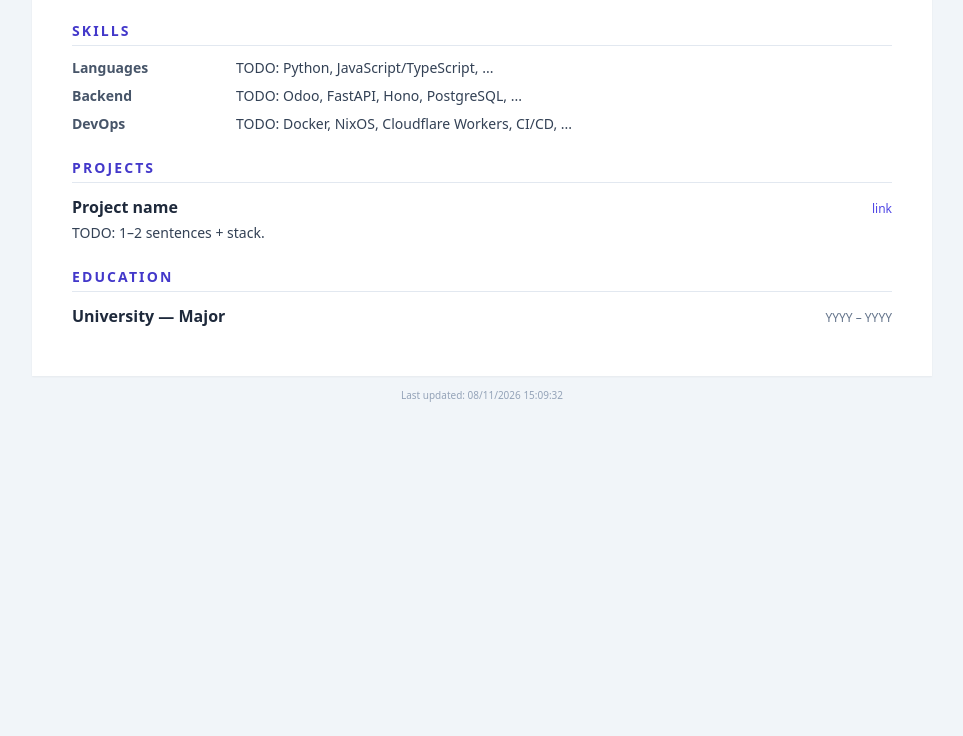
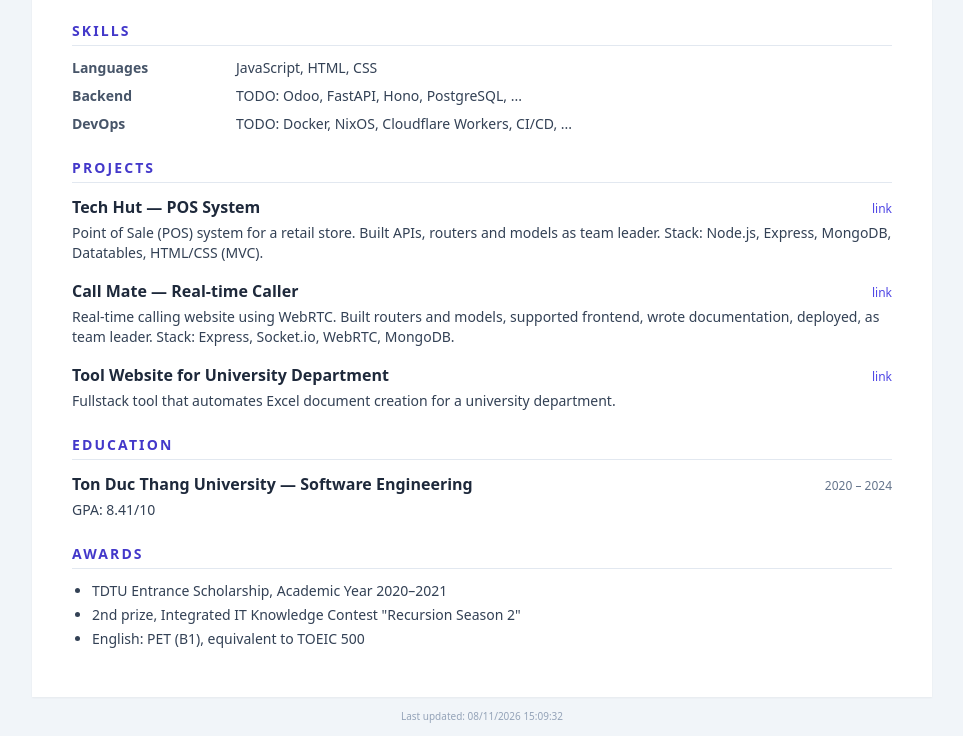
Before and after one commit to nguyenhuy158/resume, a website: page public/index.html in a window 1280 px wide. Shown: the part 551-1287 px from the top of the page, without its empty margins (158-1121 px from the left). Before the commit the page ends 966 px from the top, so only its background shows below. Drawn offline with nearby package versions, Linux system fonts and the light colour scheme.

Commit message:
feat: fill projects, education, awards from CV
Co-Authored-By: Claude Sonnet 5 <noreply@anthropic.com>

```diff
--- a/public/index.html
+++ b/public/index.html
@@ -141,7 +141,7 @@
     <h2 class="section-title" data-i18n="skillsTitle">Skills</h2>
     <dl class="grid grid-cols-1 gap-x-6 gap-y-1 text-[13px] sm:grid-cols-[140px_1fr] sm:gap-y-2 sm:text-sm">
       <dt class="font-semibold text-slate-600" data-i18n="skillLangs">Languages</dt>
-      <dd class="m-0 text-slate-700">TODO: Python, JavaScript/TypeScript, ...</dd>
+      <dd class="m-0 text-slate-700" data-i18n="skillLangsBody">JavaScript, HTML, CSS</dd>
       <dt class="font-semibold text-slate-600">Backend</dt>
       <dd class="m-0 text-slate-700">TODO: Odoo, FastAPI, Hono, PostgreSQL, ...</dd>
       <dt class="font-semibold text-slate-600">DevOps</dt>
@@ -153,19 +153,43 @@
     <h2 class="section-title" data-i18n="projectsTitle">Projects</h2>
     <div class="avoid-break mb-4">
       <div class="flex flex-col sm:flex-row sm:items-baseline sm:justify-between">
-        <h3 class="m-0 text-[15px] font-semibold sm:text-base" data-i18n="project1Title">Project name</h3>
-        <a href="#" class="text-xs text-indigo-600" data-i18n="linkLabel">link</a>
+        <h3 class="m-0 text-[15px] font-semibold sm:text-base" data-i18n="project1Title">Tech Hut — POS System</h3>
+        <a href="https://github.com/nguyenhuy158/nodejs-502070-2324-final-project" class="text-xs text-indigo-600" data-i18n="linkLabel">link</a>
       </div>
-      <p class="mt-1 text-[13px] leading-6 text-slate-700 sm:text-sm" data-i18n="project1Body">TODO: 1–2 sentences + stack.</p>
+      <p class="mt-1 text-[13px] leading-6 text-slate-700 sm:text-sm" data-i18n="project1Body">Point of Sale (POS) system for a retail store. Built APIs, routers and models as team leader. Stack: Node.js, Express, MongoDB, Datatables, HTML/CSS (MVC).</p>
+    </div>
+    <div class="avoid-break mb-4">
+      <div class="flex flex-col sm:flex-row sm:items-baseline sm:justify-between">
+        <h3 class="m-0 text-[15px] font-semibold sm:text-base" data-i18n="project2Title">Call Mate — Real-time Caller</h3>
+        <a href="https://github.com/nguyenhuy158/nodejs-502070-2324-midterm-project" class="text-xs text-indigo-600" data-i18n="linkLabel">link</a>
+      </div>
+      <p class="mt-1 text-[13px] leading-6 text-slate-700 sm:text-sm" data-i18n="project2Body">Real-time calling website using WebRTC. Built routers and models, supported frontend, wrote documentation, deployed, as team leader. Stack: Express, Socket.io, WebRTC, MongoDB.</p>
+    </div>
+    <div class="avoid-break mb-4">
+      <div class="flex flex-col sm:flex-row sm:items-baseline sm:justify-between">
+        <h3 class="m-0 text-[15px] font-semibold sm:text-base" data-i18n="project3Title">Tool Website for University Department</h3>
+        <a href="https://github.com/nguyenhuy158/autocreate-ds-don" class="text-xs text-indigo-600" data-i18n="linkLabel">link</a>
+      </div>
+      <p class="mt-1 text-[13px] leading-6 text-slate-700 sm:text-sm" data-i18n="project3Body">Fullstack tool that automates Excel document creation for a university department.</p>
     </div>
   </section>
 
   <section class="mt-5 avoid-break sm:mt-6">
     <h2 class="section-title" data-i18n="educationTitle">Education</h2>
     <div class="flex flex-col sm:flex-row sm:items-baseline sm:justify-between">
-      <h3 class="m-0 text-[15px] font-semibold sm:text-base" data-i18n="school">University — Major</h3>
-      <span class="text-xs text-slate-500">YYYY – YYYY</span>
+      <h3 class="m-0 text-[15px] font-semibold sm:text-base" data-i18n="school">Ton Duc Thang University — Software Engineering</h3>
+      <span class="text-xs text-slate-500">2020 – 2024</span>
     </div>
+    <p class="mt-1 text-[13px] leading-6 text-slate-700 sm:text-sm" data-i18n="schoolGpa">GPA: 8.41/10</p>
+  </section>
+
+  <section class="mt-5 avoid-break sm:mt-6">
+    <h2 class="section-title" data-i18n="awardsTitle">Awards</h2>
+    <ul class="list-disc space-y-1 pl-5 text-[13px] leading-6 text-slate-700 sm:text-sm">
+      <li data-i18n="award1">TDTU Entrance Scholarship, Academic Year 2020–2021</li>
+      <li data-i18n="award2">2nd prize, Integrated IT Knowledge Contest "Recursion Season 2"</li>
+      <li data-i18n="award3">English: PET (B1), equivalent to TOEIC 500</li>
+    </ul>
   </section>
 
 </main>
@@ -192,12 +216,22 @@
       job2Bullet1: 'TODO',
       skillsTitle: 'Skills',
       skillLangs: 'Languages',
+      skillLangsBody: 'JavaScript, HTML, CSS',
       projectsTitle: 'Projects',
-      project1Title: 'Project name',
-      project1Body: 'TODO: 1–2 sentences + stack.',
+      project1Title: 'Tech Hut — POS System',
+      project1Body: 'Point of Sale (POS) system for a retail store. Built APIs, routers and models as team leader. Stack: Node.js, Express, MongoDB, Datatables, HTML/CSS (MVC).',
+      project2Title: 'Call Mate — Real-time Caller',
+      project2Body: 'Real-time calling website using WebRTC. Built routers and models, supported frontend, wrote documentation, deployed, as team leader. Stack: Express, Socket.io, WebRTC, MongoDB.',
+      project3Title: 'Tool Website for University Department',
+      project3Body: 'Fullstack tool that automates Excel document creation for a university department.',
       linkLabel: 'link',
       educationTitle: 'Education',
-      school: 'University — Major',
+      school: 'Ton Duc Thang University — Software Engineering',
+      schoolGpa: 'GPA: 8.41/10',
+      awardsTitle: 'Awards',
+      award1: 'TDTU Entrance Scholarship, Academic Year 2020–2021',
+      award2: '2nd prize, Integrated IT Knowledge Contest "Recursion Season 2"',
+      award3: 'English: PET (B1), equivalent to TOEIC 500',
       updated: 'Last updated:',
     },
     vi: {
@@ -216,12 +250,22 @@
       job2Bullet1: 'TODO',
       skillsTitle: 'Kỹ năng',
       skillLangs: 'Ngôn ngữ',
+      skillLangsBody: 'JavaScript, HTML, CSS',
       projectsTitle: 'Dự án',
-      project1Title: 'Tên dự án',
-      project1Body: 'TODO: 1–2 câu mô tả + stack.',
+      project1Title: 'Tech Hut — Hệ thống bán hàng (POS)',
+      project1Body: 'Hệ thống bán hàng (POS) cho cửa hàng bán lẻ. Xây dựng API, router, model với vai trò trưởng nhóm. Stack: Node.js, Express, MongoDB, Datatables, HTML/CSS (MVC).',
+      project2Title: 'Call Mate — Gọi điện thời gian thực',
+      project2Body: 'Website gọi điện thời gian thực dùng WebRTC. Xây router, model, hỗ trợ frontend, viết tài liệu, deploy, với vai trò trưởng nhóm. Stack: Express, Socket.io, WebRTC, MongoDB.',
+      project3Title: 'Website công cụ cho khoa tại trường',
+      project3Body: 'Công cụ fullstack tự động tạo file Excel cho một khoa tại trường đại học.',
       linkLabel: 'liên kết',
       educationTitle: 'Học vấn',
-      school: 'Trường — Ngành',
+      school: 'Đại học Tôn Đức Thắng — Kỹ thuật Phần mềm',
+      schoolGpa: 'GPA: 8.41/10',
+      awardsTitle: 'Giải thưởng',
+      award1: 'Học bổng tuyển sinh TDTU, năm học 2020–2021',
+      award2: 'Giải nhì cuộc thi Kiến thức CNTT tổng hợp "Recursion Season 2"',
+      award3: 'Tiếng Anh: PET (B1), tương đương TOEIC 500',
       updated: 'Cập nhật lần cuối:',
     },
   };
```
